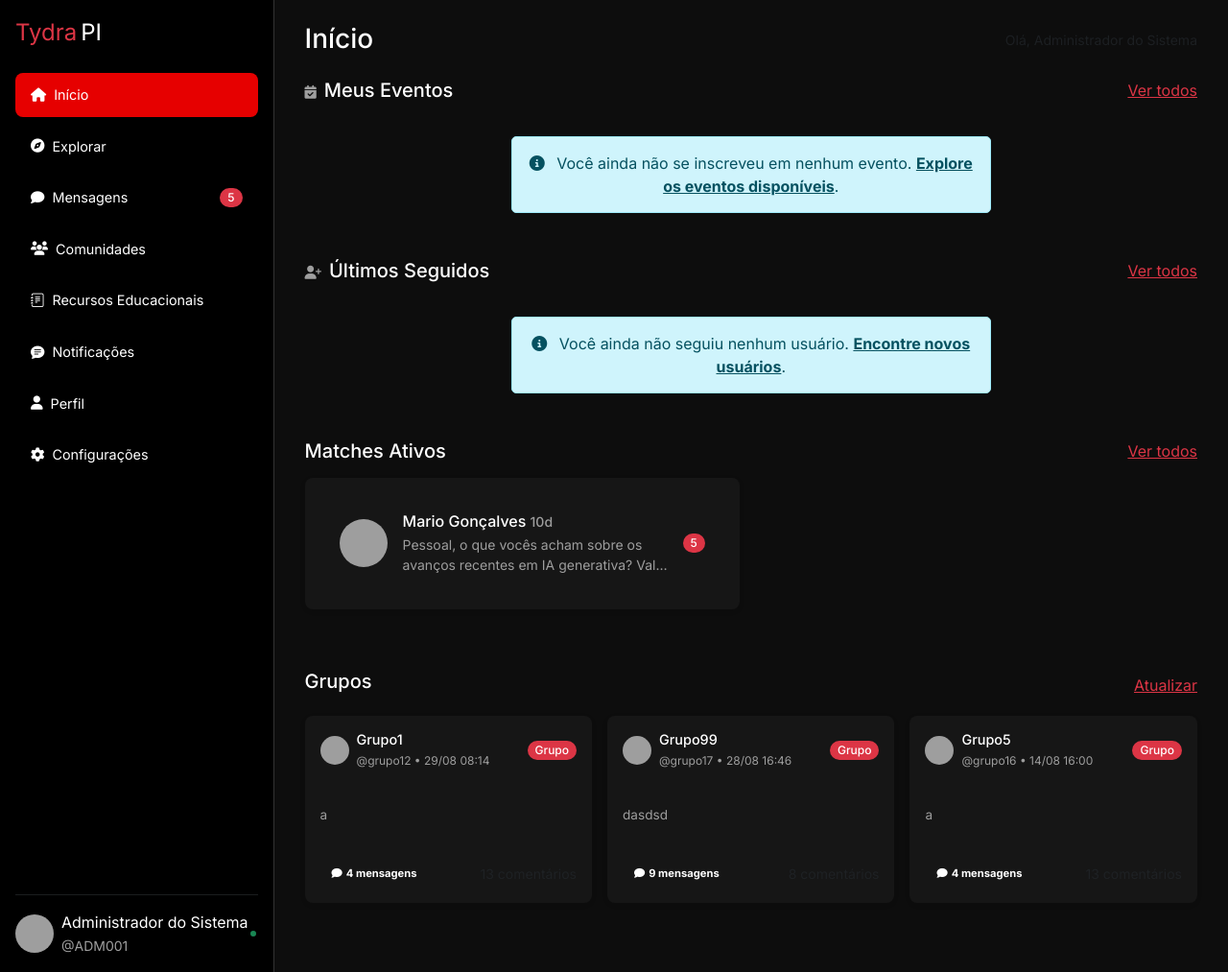
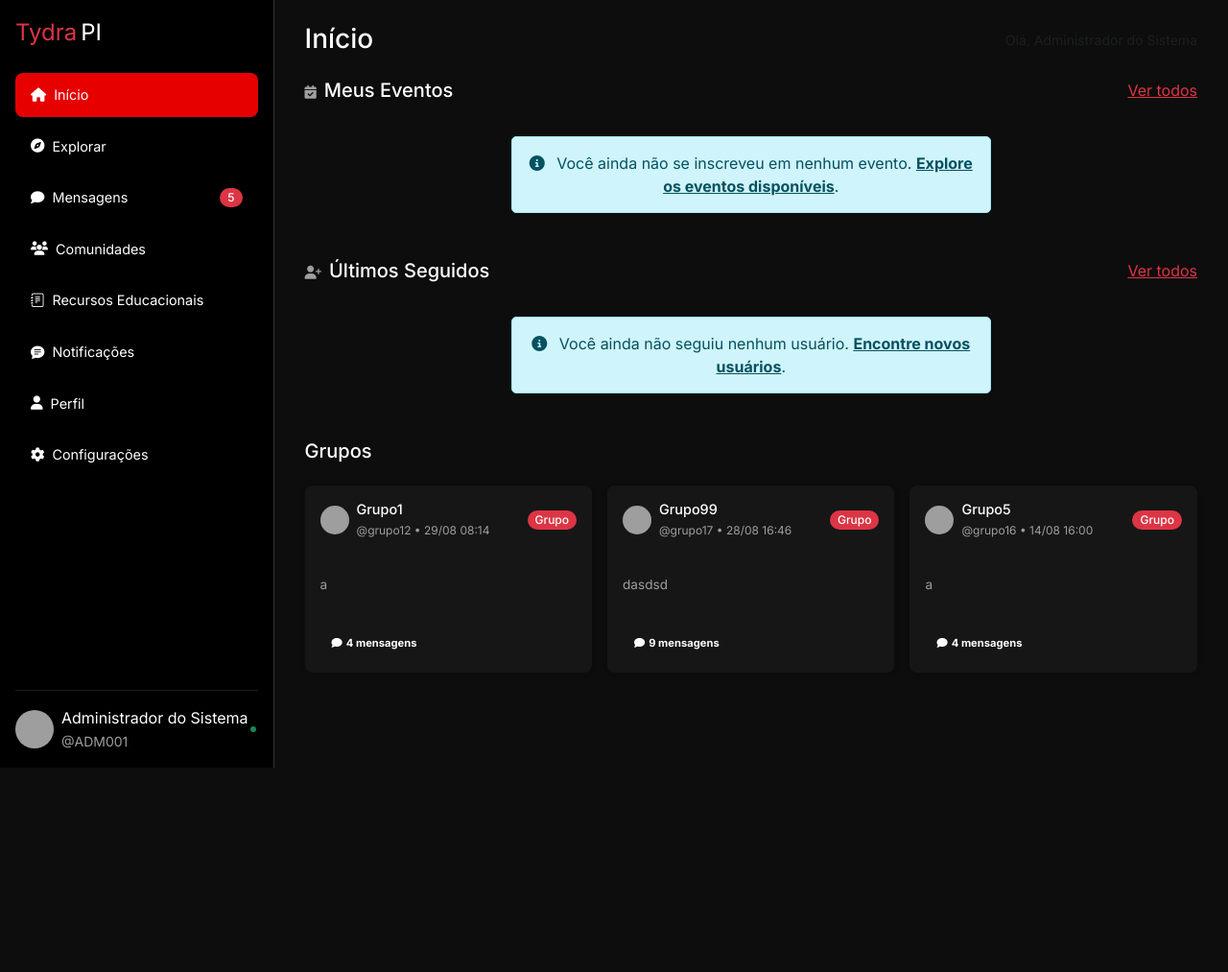
Before and after one commit to rodrigosantiagosilva/NexUs, a PHP site: page /hub.php in a window 1280 px wide. Shown: the whole page at 96% size. After the commit the page ends 800 px from the top, so only its background shows below. Run offline with PHP 8.4, Linux system fonts and the light colour scheme; a user stored in the database is signed in; data comes from the database, SQL or seed files in the repository; some libraries are stand-ins or nearby versions; grey boxes are pictures that could not be loaded.

Commit message:
Update hub.php

```diff
--- a/hub.php
+++ b/hub.php
@@ -389,7 +389,7 @@ $msgsPorGrupo = $stmt->fetchAll(PDO::FETCH_KEY_PAIR);
       <section class="mb-5">
         <div class="d-flex justify-content-between align-items-center mb-3">
           <h4 class="mb-0"><i class="fas fa-calendar-check me-2 text-secondary-custom"></i>Meus Eventos</h4>
-          <a href="eventos.php" class="text-danger">Ver todos</a>
+          <a href="explorar.php?tab=eventos" class="text-danger">Ver todos</a>
         </div>
 
         <div class="row g-4">
@@ -398,7 +398,7 @@ $msgsPorGrupo = $stmt->fetchAll(PDO::FETCH_KEY_PAIR);
               <div class="alert alert-info mb-0">
                 <i class="fas fa-info-circle me-2"></i>
                 Você ainda não se inscreveu em nenhum evento.
-                <a href="eventos.php" class="alert-link">Explore os eventos disponíveis</a>.
+                <a href="explorar.php?tab=eventos" class="alert-link">Explore os eventos disponíveis</a>.
               </div>
             </div>
           <?php else: ?>
@@ -414,7 +414,7 @@ $msgsPorGrupo = $stmt->fetchAll(PDO::FETCH_KEY_PAIR);
                     </div>
                     <p class="card-text text-secondary-custom mb-2"><?= e($event['subject']) ?></p>
                     <p class="text-secondary-custom mb-0"><i class="fas fa-calendar-check me-1"></i><?= e($event['date']) ?></p>
-                    <small class="text-muted">Inscrito em: <?= date('d/m/Y', strtotime($event['registration_date'])) ?></small>
+                    <small class="text-secondary-custom">Inscrito em: <?= date('d/m/Y', strtotime($event['registration_date'])) ?></small>
                   </div>
                 </div>
               </div>
@@ -427,7 +427,7 @@ $msgsPorGrupo = $stmt->fetchAll(PDO::FETCH_KEY_PAIR);
       <section class="mb-5">
         <div class="d-flex justify-content-between align-items-center mb-3">
           <h4 class="mb-0"><i class="fas fa-user-plus me-2 text-secondary-custom"></i>Últimos Seguidos</h4>
-          <a href="conexoes.php" class="text-danger">Ver todos</a>
+          <a href="perfil.php" class="text-danger">Ver todos</a>
         </div>
 
         <div class="row g-4">
@@ -436,7 +436,7 @@ $msgsPorGrupo = $stmt->fetchAll(PDO::FETCH_KEY_PAIR);
               <div class="alert alert-info mb-0">
                 <i class="fas fa-info-circle me-2"></i>
                 Você ainda não seguiu nenhum usuário.
-                <a href="descobrir.php" class="alert-link">Encontre novos usuários</a>.
+                <a href="explorar.php?tab=usuarios" class="alert-link">Encontre novos usuários</a>.
               </div>
             </div>
           <?php else: ?>
@@ -454,7 +454,7 @@ $msgsPorGrupo = $stmt->fetchAll(PDO::FETCH_KEY_PAIR);
                     <p class="text-secondary-custom mb-2 truncate-2"><?= e($user['bio']) ?></p>
                     <div class="d-flex justify-content-between align-items-center">
                       <span class="badge badge-seguindo">Seguindo</span>
-                      <small class="text-muted">Desde: <?= date('d/m/Y', strtotime($user['follow_date'])) ?></small>
+                      <small class="text-secondary-custom">Desde: <?= date('d/m/Y', strtotime($user['follow_date'])) ?></small>
                     </div>
                   </div>
                 </div>
@@ -463,45 +463,6 @@ $msgsPorGrupo = $stmt->fetchAll(PDO::FETCH_KEY_PAIR);
           <?php endif; ?>
         </div>
       </section>
-
-      <!-- Matches Ativos -->
-      <section class="mb-5">
-        <div class="d-flex justify-content-between align-items-center mb-3">
-          <h4 class="mb-0">Matches Ativos</h4>
-          <a href="conversas.php" class="text-danger">Ver todos</a>
-        </div>
-
-        <div class="row g-4">
-          <?php if (empty($activeMatches)): ?>
-            <div class="col-12"><div class="alert alert-secondary mb-0">Nenhuma conversa encontrada.</div></div>
-          <?php else: ?>
-            <?php foreach ($activeMatches as $match): ?>
-              <div class="col-12 col-md-6">
-                <a href="conversa.php?id=<?= e($match['id']) ?>" class="text-decoration-none text-dark">
-                  <div class="card card-custom">
-                    <div class="card-body d-flex align-items-center">
-                      <div class="position-relative me-3">
-                        <img src="<?= e($match['avatar']) ?>" class="rounded-circle" width="50" height="50" alt="avatar">
-                        <?php if (isset($match['status']) && $match['status'] === 'online'): ?>
-                          <span class="bg-success rounded-circle position-absolute" style="width:10px;height:10px;bottom:2px;right:2px;border:2px solid #fff"></span>
-                        <?php endif; ?>
-                      </div>
-                      <div class="flex-fill">
-                        <h6 class="mb-1"><?= e($match['name']) ?> <small class="text-secondary-custom"><?= e($match['time']) ?></small></h6>
-                        <p class="mb-0 text-secondary-custom truncate-2"><?= e($match['lastMessage']) ?></p>
-                      </div>
-                      <?php if ((int)$match['unread'] > 0): ?>
-                        <span class="badge bg-danger ms-3"><?= (int)$match['unread'] ?></span>
-                      <?php endif; ?>
-                    </div>
-                  </div>
-                </a>
-              </div>
-            <?php endforeach; ?>
-          <?php endif; ?>
-        </div>
-      </section>
-
       <!-- Destaques (Mensagens de Grupo) -->
       <?php
       // Lista de grupos já exibidos
@@ -512,7 +473,6 @@ $msgsPorGrupo = $stmt->fetchAll(PDO::FETCH_KEY_PAIR);
       <section class="mb-5">
         <div class="d-flex justify-content-between align-items-center mb-3">
           <h4>Grupos</h4>
-          <a href="#" class="text-danger">Atualizar</a>
         </div>
         <div class="row g-3">
           <?php if (empty($posts)): ?>
@@ -540,6 +500,9 @@ $msgsPorGrupo = $stmt->fetchAll(PDO::FETCH_KEY_PAIR);
 
                   // Obter contagem de mensagens para este grupo
                   $totalMensagens = $msgsPorGrupo[$grupoId] ?? 0;
+
+
+
               }
               ?>
               <div class="col-12 col-sm-6 col-lg-4">
@@ -565,10 +528,11 @@ $msgsPorGrupo = $stmt->fetchAll(PDO::FETCH_KEY_PAIR);
 
                     <!-- Ações -->
                     <div class="d-flex justify-content-between align-items-center">
+                      <a href="chat.php?">
                       <button class="btn btn-sm btn-outline-secondary" style="font-size: 0.7rem;">
                         <i class="fas fa-comment me-1"></i><?= (int)$totalMensagens ?> mensagens
                       </button>
-                      <small class="text-muted"><?= (int)$post['comments'] ?> comentários</small>
+                      </a>
                     </div>
 
                   </div>
```
